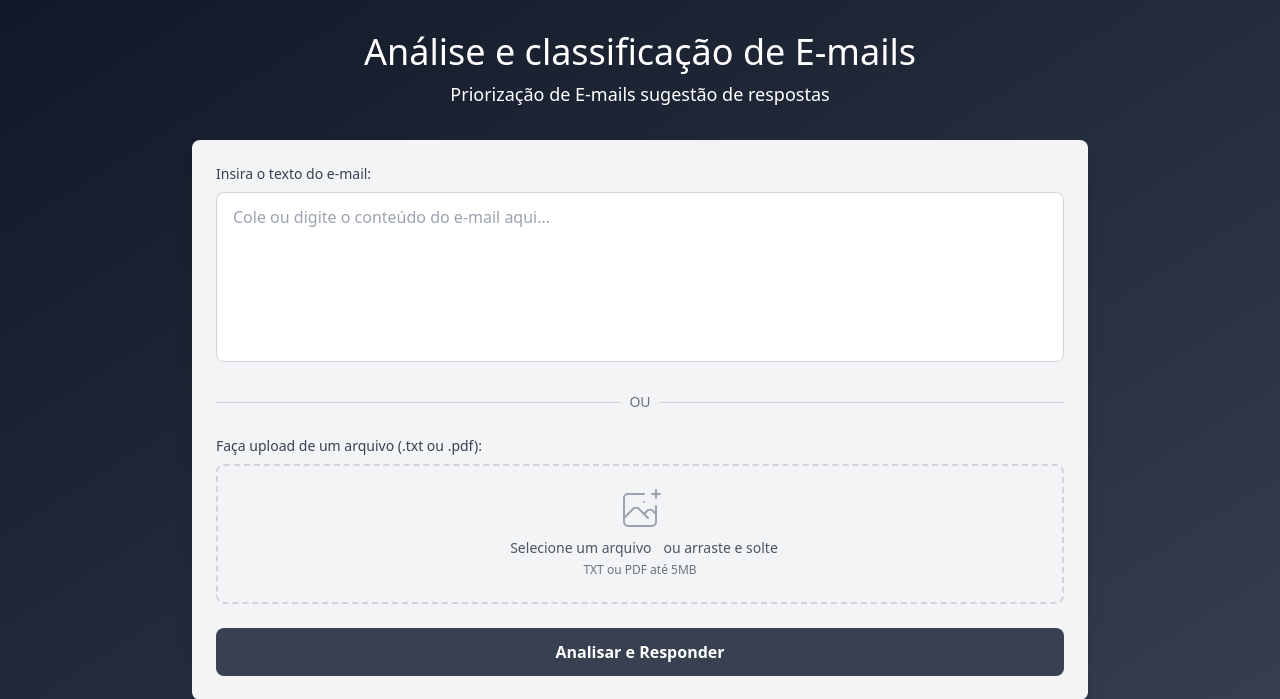
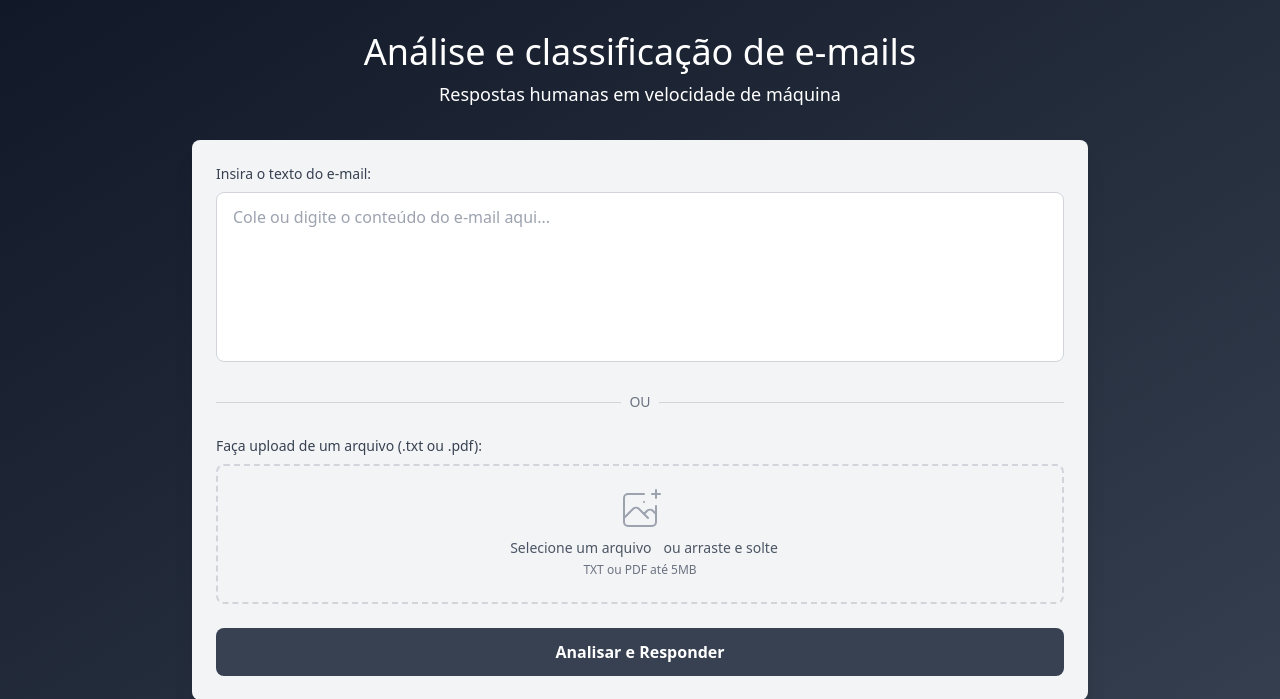
Before and after one commit to devbran-git/email-classifier, a FastAPI app: page / in a window 1280 px wide. Shown: the top 699 px of the page. Run offline with FastAPI, Linux system fonts and the light colour scheme; parts of the project's set-up code (start-up, migrations or seed data) failed here and were passed over; some libraries are stand-ins or nearby versions.

Commit message:
fix: url api groq and some texts adjustments

```diff
--- a/src/templates/index.html
+++ b/src/templates/index.html
@@ -3,7 +3,7 @@
   <head>
     <meta charset="UTF-8" />
     <meta name="viewport" content="width=device-width, initial-scale=1.0" />
-    <title>Análise e classificação de E-mails</title>
+    <title>Análise e classificação de e-mails</title>
     <script src="https://cdn.tailwindcss.com"></script>
     <style>
       .spinner {
@@ -27,8 +27,8 @@
   <body class="bg-gradient-to-br from-gray-900 to-gray-700 min-h-screen py-8 px-4">
     <div class="max-w-4xl mx-auto">
       <div class="mb-8 md:text-center">
-        <h1 class="text-xl text-white mb-2 md:text-4xl">Análise e classificação de E-mails</h1>
-        <p class="text-xs text-white md:text-lg">Priorização de E-mails sugestão de respostas</p>
+        <h1 class="text-xl text-white mb-2 md:text-4xl">Análise e classificação de e-mails</h1>
+        <p class="text-xs text-white md:text-lg">Respostas humanas em velocidade de máquina</p>
       </div>
 
       <div class="bg-gray-100 rounded-lg shadow-xl p-6 mb-6">
```
Also changed, not shown: src/api/services/classifier.py (+4 -4 lines).
